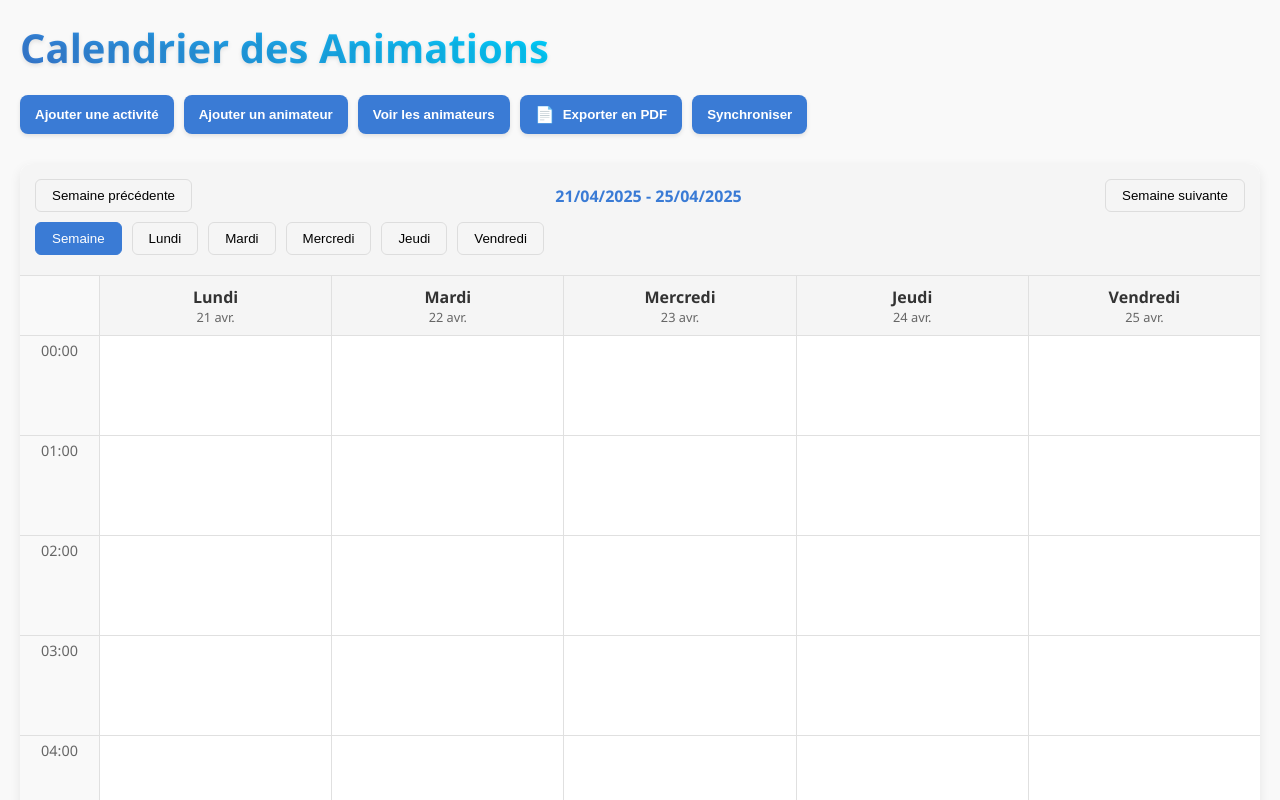
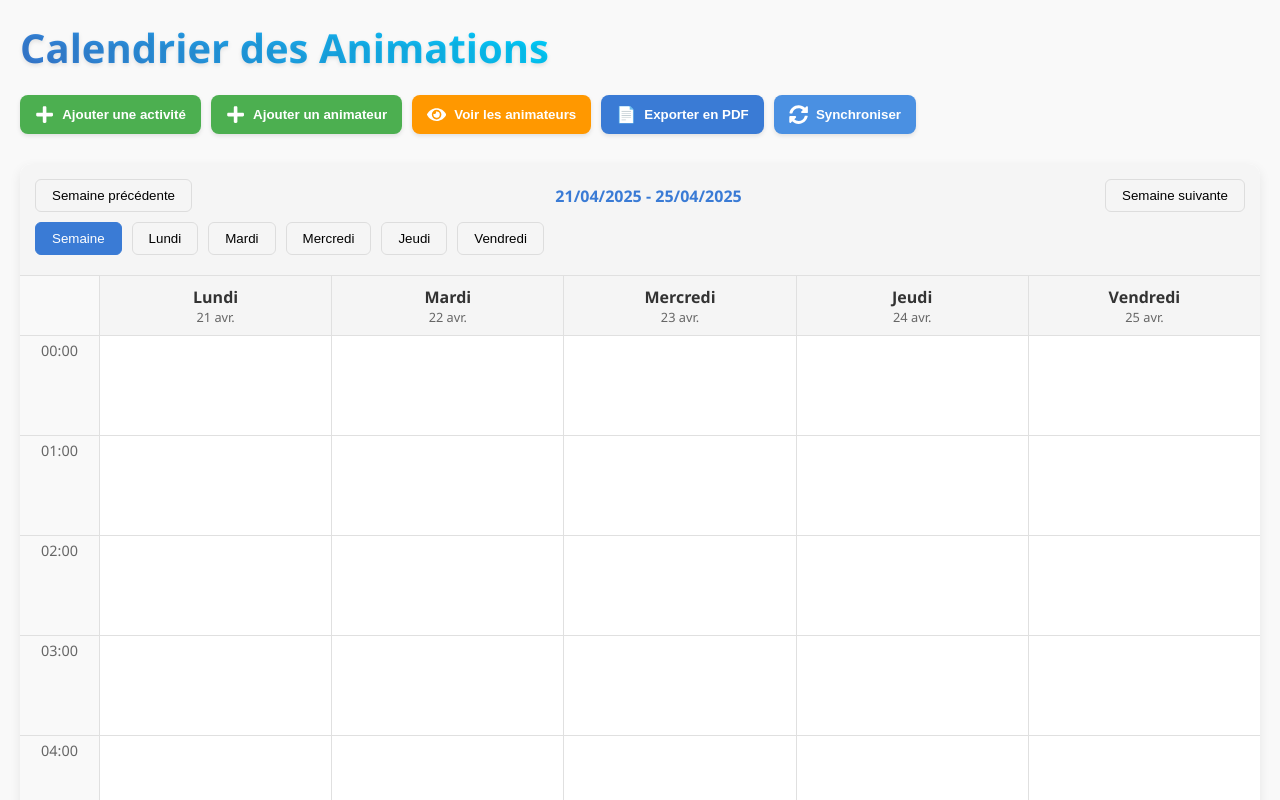
Before and after one commit to Chrstn67/planimation, a React (Vite) app: page / in a window 1280 px wide. Shown: the top 800 px of the page. Built offline with nearby package versions, Linux system fonts and the light colour scheme.

Commit message:
ajustement visuels

```diff
--- a/package.json
+++ b/package.json
@@ -16,13 +16,11 @@
     "@yudiel/react-qr-scanner": "^2.2.1",
     "file-saver": "^2.0.5",
     "html2canvas": "^1.4.1",
-    "html5-qrcode": "^2.3.8",
     "jspdf": "^3.0.1",
     "lz-string": "^1.5.0",
-    "qrcode.react": "^4.2.0",
     "react": "^19.1.0",
     "react-dom": "^19.0.0",
-    "react-qr-code": "^2.0.15"
+    "react-icons": "^5.5.0"
   },
   "devDependencies": {
     "@eslint/js": "^9.22.0",
--- a/src/app/page.jsx
+++ b/src/app/page.jsx
@@ -8,6 +8,7 @@ import ActivityDetailsModal from "../components/ActivityDetailsModal";
 import AnimatorsListModal from "../components/AnimatorsListModal";
 import ExportButton from "../components/ExportButton";
 import SyncModal from "../components/SyncModal";
+import { FaPlus, FaEye, FaSyncAlt, FaTrashAlt } from "react-icons/fa"; // Import des icônes
 import "../styles/page.css";
 
 export default function Home() {
@@ -180,14 +181,23 @@ export default function Home() {
       <header>
         <h1>Calendrier des Animations</h1>
         <div className="actions">
-          <button onClick={() => setShowActivityModal(true)}>
-            Ajouter une activité
+          <button
+            onClick={() => setShowActivityModal(true)}
+            className="add-button"
+          >
+            <FaPlus /> Ajouter une activité
           </button>
-          <button onClick={() => setShowAnimatorModal(true)}>
-            Ajouter un animateur
+          <button
+            onClick={() => setShowAnimatorModal(true)}
+            className="add-button"
+          >
+            <FaPlus /> Ajouter un animateur
           </button>
-          <button onClick={() => setShowAnimatorsListModal(true)}>
-            Voir les animateurs
+          <button
+            onClick={() => setShowAnimatorsListModal(true)}
+            className="view-button"
+          >
+            <FaEye /> Voir les animateurs
           </button>
           <ExportButton
             activities={activities}
@@ -198,15 +208,11 @@ export default function Home() {
             onClick={() => setShowSyncModal(true)}
             className="sync-button"
           >
-            Synchroniser
+            <FaSyncAlt /> Synchroniser
           </button>
           {activities.length > 0 && (
-            <button
-              onClick={handleClearAllActivities}
-              className="clear-button"
-              style={{ backgroundColor: "#ff4d4d" }}
-            >
-              Supprimer toutes les activités
+            <button onClick={handleClearAllActivities} className="clear-button">
+              <FaTrashAlt /> Supprimer toutes les activités
             </button>
           )}
         </div>
--- a/src/styles/page.css
+++ b/src/styles/page.css
@@ -39,12 +39,45 @@
   font-weight: 600;
   transition: all 0.3s ease;
   box-shadow: 0 2px 4px rgba(0, 0, 0, 0.1);
+  display: flex;
+  align-items: center;
+  gap: 8px;
 }
 
-.container header .actions button:hover {
-  background-color: #00d2ff;
-  transform: translateY(-2px);
-  box-shadow: 0 4px 8px rgba(0, 0, 0, 0.15);
+.container header .actions button svg {
+  font-size: 1.2rem;
+}
+
+.container header .actions button.add-button {
+  background-color: #4caf50;
+}
+
+.container header .actions button.add-button:hover {
+  background-color: #45a049;
+}
+
+.container header .actions button.view-button {
+  background-color: #ff9800;
+}
+
+.container header .actions button.view-button:hover {
+  background-color: #e68900;
+}
+
+.container header .actions button.sync-button {
+  background-color: #4a90e2;
+}
+
+.container header .actions button.sync-button:hover {
+  background-color: #3a80d2;
+}
+
+.container header .actions button.clear-button {
+  background-color: #ff4d4d;
+}
+
+.container header .actions button.clear-button:hover {
+  background-color: #ff1a1a;
 }
 
 @media (max-width: 768px) {
@@ -78,17 +111,3 @@ body {
 * {
   box-sizing: border-box;
 }
-
-.sync-button {
-  background-color: #4a90e2;
-  color: white;
-}
-
-.sync-button:hover {
-  background-color: #3a80d2;
-}
-
-.sync-modal {
-  max-width: 650px;
-  width: 90%;
-}
```
Also changed, not shown: 1 other file (tests, documents, lock files or other folders).
